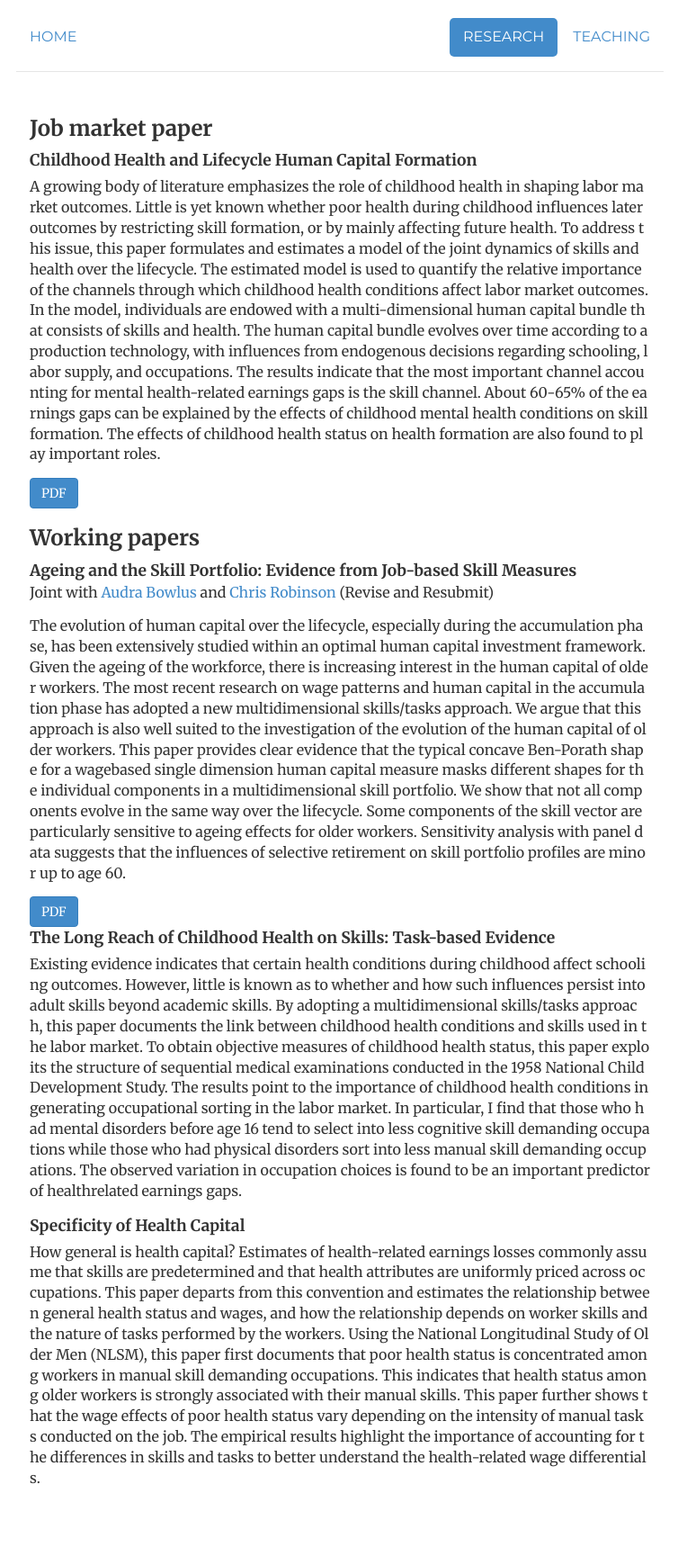
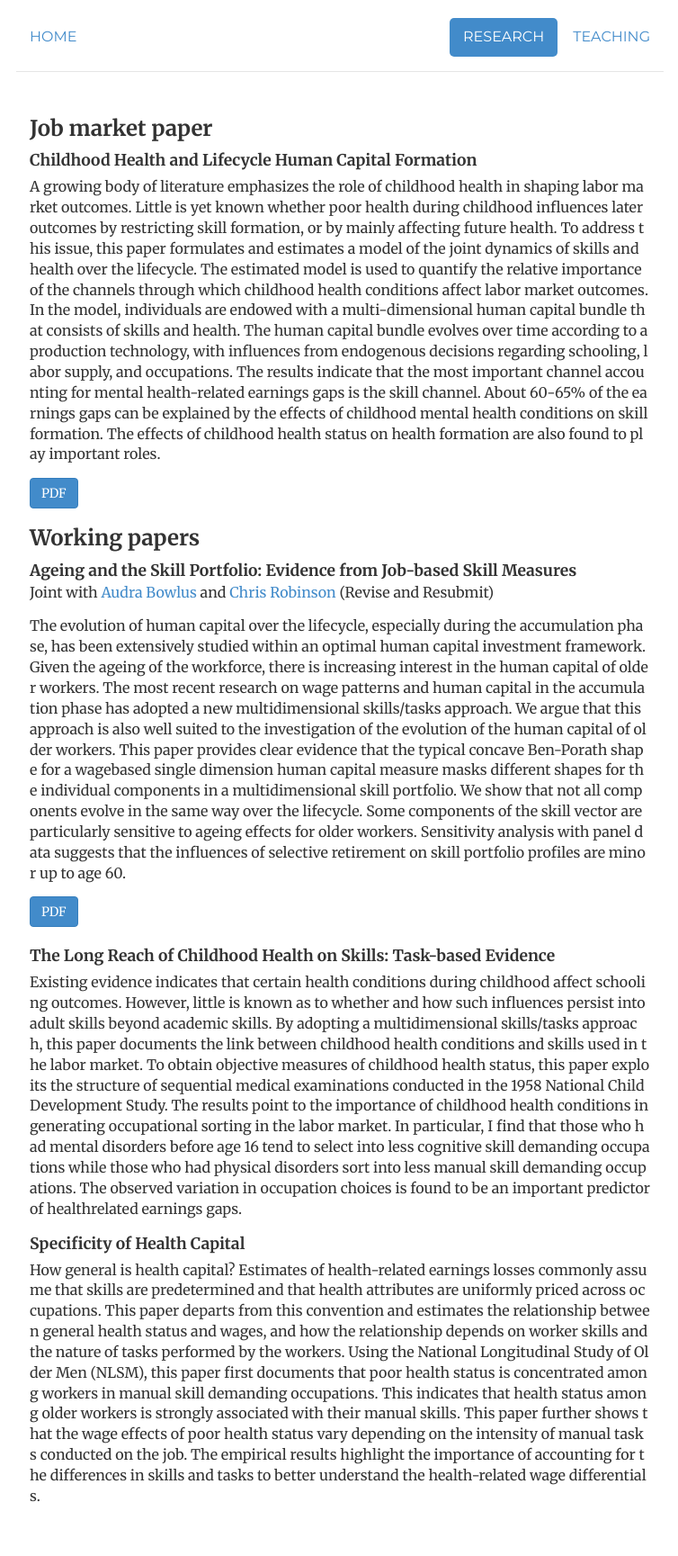
Before and after one commit to morihiroaki/morihiroaki.github.io, a Jekyll site: the page built from research.html, in a window 1280 px wide. Shown: the whole page at 90% size, without its empty margins (262-1016 px from the left). Built offline with Jekyll 4.4.1, drawn with Linux system fonts in a browser that asks for light colours.

Commit message:
Update research.html

```diff
--- a/research.html
+++ b/research.html
@@ -50,7 +50,7 @@ the influences of selective retirement on skill portfolio profiles are minor up
 </div>
 <a target="_blank" href="/files/BMR_0815.pdf" class="btn btn-primary" title="BMR15">PDF</a>
 
-<br/>
+<h3></h3>
 
 <div class='span10 offset1'>
 <div class='pTitle'>The Long Reach of Childhood Health on Skills: Task-based Evidence</div>
```
